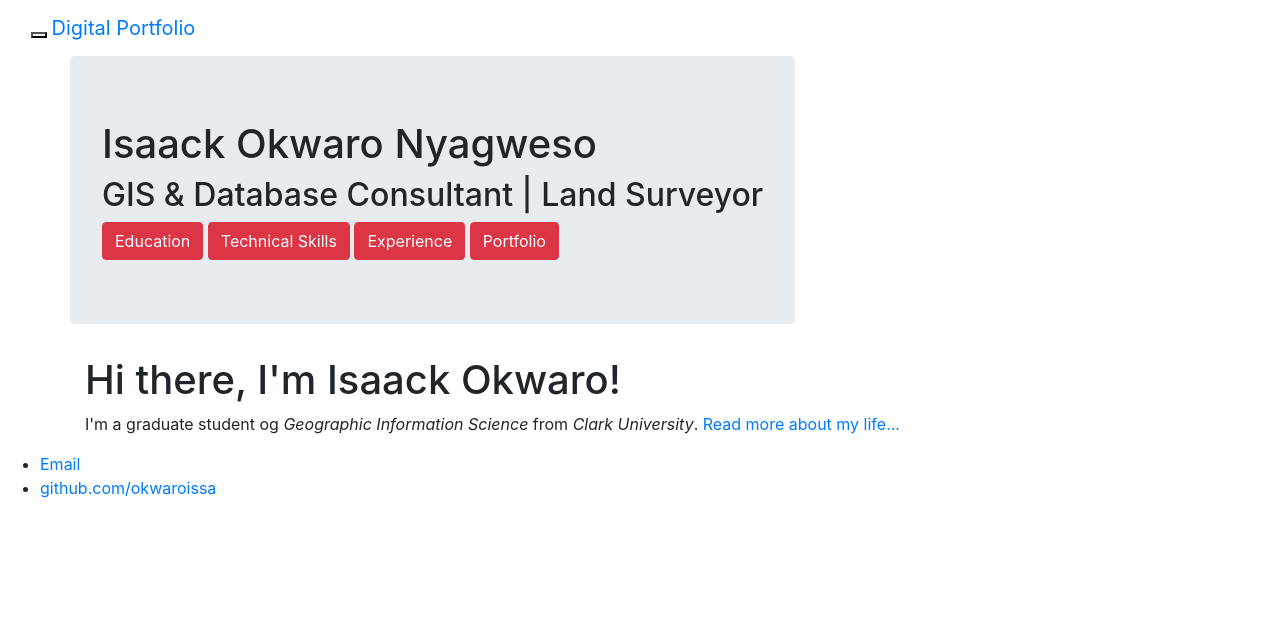
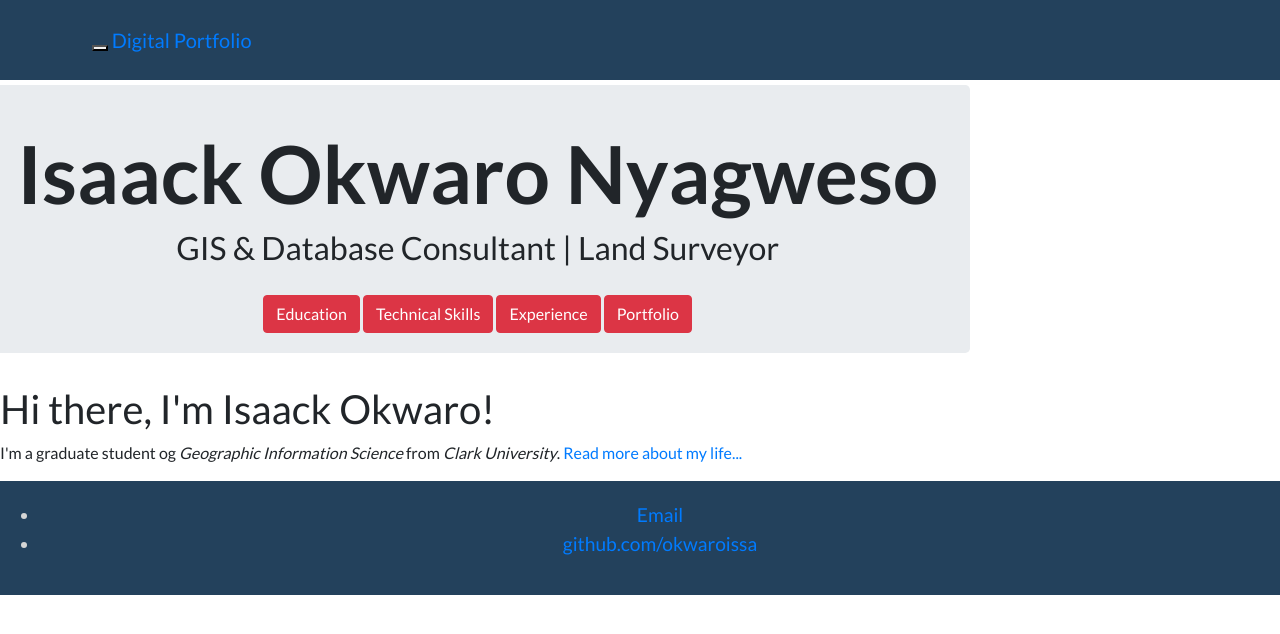
Before and after one commit to okwaroissa/okwaroissa.github.io, a Jekyll site: the page built from index.html, in a window 1280 px wide. Shown: the top 634 px of the page. Built offline with Jekyll 4.4.1, drawn with Linux system fonts in a browser that asks for light colours.

Commit message:
Update default.html
site css

```diff
--- a/_layouts/default.html
+++ b/_layouts/default.html
@@ -6,7 +6,7 @@
 			<script src="https://code.jquery.com/jquery-3.4.1.slim.min.js"></script>
 			<script src="https://stackpath.bootstrapcdn.com/bootstrap/4.4.1/js/bootstrap.min.js"></script>
 			<!-- link to main stylesheet -->
-
+			<link rel="stylesheet" type="text/css" href="/css/site.css">
 			<!--
 			<link rel="stylesheet" type="text/css" href="/css/main.css">
 			-->
```
